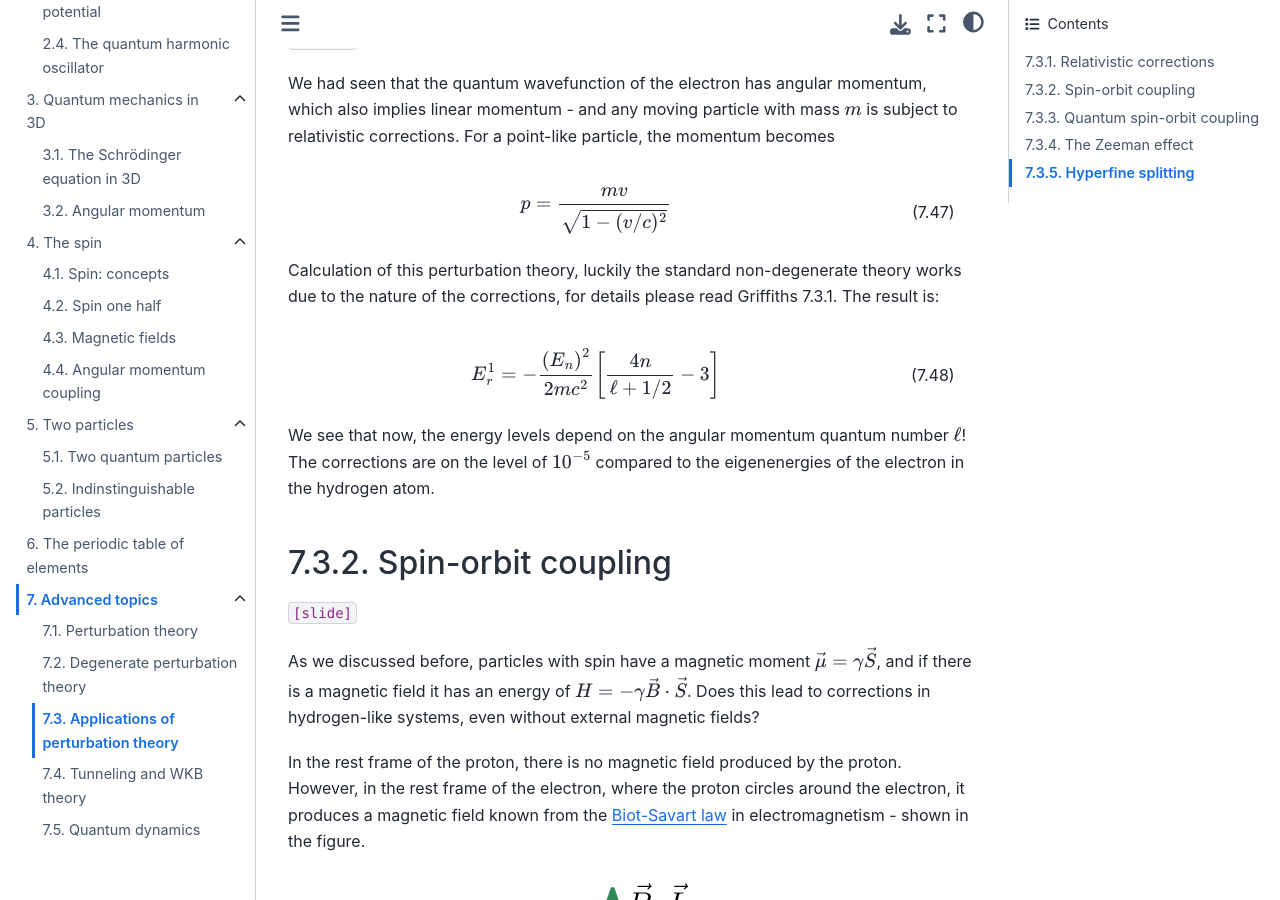
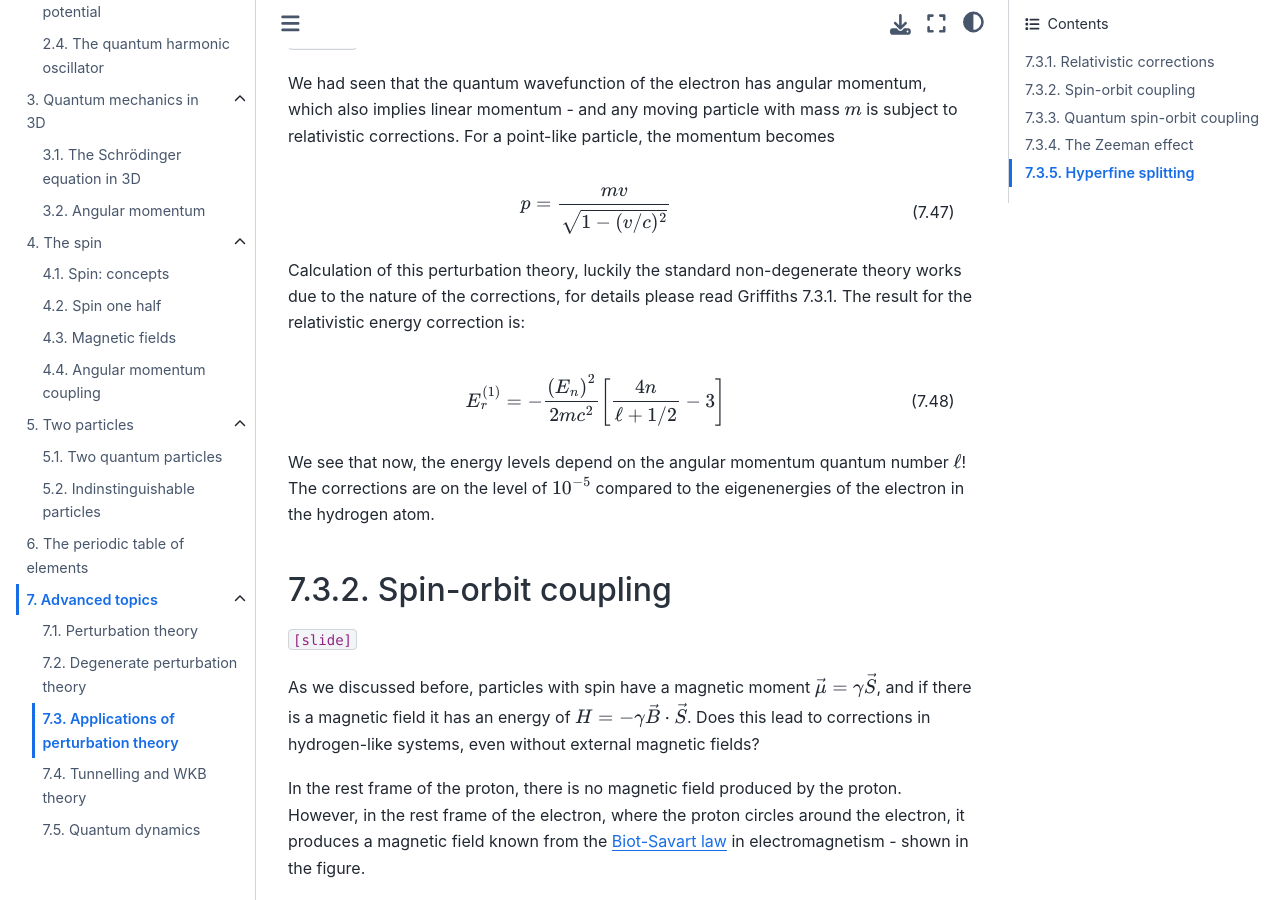
Before and after one commit to wolfgangasdf/iqp-book, a Jupyter Book: the page built from ad-perturbation-theory-apps.md, in a window 1280 px wide and 900 px high, scrolled down 501 px. Built offline with Jupyter Book 1.0.4 settings and Sphinx 7.4.7 and the Sphinx Book theme 1.1.4, drawn with Linux system fonts in a browser that asks for light colours; some of the changed text lies outside the part shown.

Commit message:
final for 2324?

```diff
--- a/ad-perturbation-theory-apps.md
+++ b/ad-perturbation-theory-apps.md
@@ -26,10 +26,10 @@
 
 $$p=\frac{m v}{\sqrt{1-(v / c)^2}}$$(ad-pta-1)
 
-Calculation of this perturbation theory, luckily the standard non-degenerate theory works due to the nature of the corrections, for details please read Griffiths 7.3.1. The result is:
+Calculation of this perturbation theory, luckily the standard non-degenerate theory works due to the nature of the corrections, for details please read Griffiths 7.3.1. The result for the relativistic energy correction is:
 
 $$
-E_r^1=-\frac{\left(E_n\right)^2}{2 m c^2}\left[\frac{4 n}{\ell+1 / 2}-3\right]
+E_r^{(1)}=-\frac{\left(E_n\right)^2}{2 m c^2}\left[\frac{4 n}{\ell+1 / 2}-3\right]
 $$(ad-pta-2)
 
 We see that now, the energy levels depend on the angular momentum quantum number $\ell$! The corrections are on the level of $10^{-5}$ compared to the eigenenergies of the electron in the hydrogen atom.
@@ -58,6 +58,8 @@
 
 $$H_{so}^{\prime}=\left(\frac{e^2}{8 \pi \epsilon_0}\right) \frac{1}{m^2 c^2 r^3} \vec{S}\cdot\vec{L}$$(ad-pta-4)
 
+<!-- TODO not very clear - probably add a slide? -->
+
 ## Quantum spin-orbit coupling
 
 `[slide]`
@@ -67,7 +69,7 @@
 Luckily, $H_{so}$ does still commute with $L^2$, $S^2$, and the total angular momentum $\vec{J}=\vec{L}+\vec{S}$. So the eigenstates of $L_z$ and $S_z$ became bad states, but the eigenstates of $L^2$, $S^2$, $J^2$, and $J_z$ are "good"! We won't calculate them here, see Griffiths 7.3.2 for more information. The resulting energy correction is:
 
 $$
-E_{\mathrm{so}}^1=\frac{\left(E_n\right)^2}{m c^2}\left\{\frac{n[j(j+1)-\ell(\ell+1)-3 / 4]}{\ell(\ell+1 / 2)(\ell+1)}\right\}
+E_{\mathrm{so}}^{(1)}=\frac{\left(E_n\right)^2}{m c^2}\left\{\frac{n[j(j+1)-\ell(\ell+1)-3 / 4]}{\ell(\ell+1 / 2)(\ell+1)}\right\}
 $$(ad-pta-5)
 
 The most important outcome of this is that the energy of the electronic states in hydrogen depend not only on $n$ and $\ell$, but also on the spin via $j$, which therefore splits different $\ell$ and $s$ states, as shown in the figure:
@@ -122,7 +124,7 @@
 
 For $B_{\mathrm{ext}} \ll B_{\mathrm{int}}$, the fine structure splitting dominates, and $H_Z'$ can be treated as a perturbation. Luckily, $\left|n \ell j m_j\right\rangle$ are good eigenstates and we can use first-order perturbation theory (for details see Griffiths 7.4.1):
 
-$$E_Z^1=\left\langle n \ell j m_j\left|H_Z^{\prime}\right| n \ell j m_j\right\rangle=\frac{e}{2 m} B_{\mathrm{ext}} \hat{k} \cdot\langle\vec{L}+2 \vec{S}\rangle$$
+$$E_Z^{(1)}=\left\langle n \ell j m_j\left|H_Z^{\prime}\right| n \ell j m_j\right\rangle=\frac{e}{2 m} B_{\mathrm{ext}} \hat{z} \cdot\langle\vec{L}+2 \vec{S}\rangle$$
 
 One can calculate
 
@@ -130,7 +132,7 @@
 
 where the term in brackets is the **Landé g-factor** $g_J$:
 
-$$E_Z^1=\mu_B g_J B_{\mathrm{ext}} m_j$$(ad-pta-7)
+$$E_Z^{(1)}=\mu_B g_J B_{\mathrm{ext}} m_j$$(ad-pta-7)
 
 And,
 
@@ -171,7 +173,7 @@
 
 We find a first-order perturbation theory correction to energy
 
-$$E_{\mathrm{hf}}^1=\frac{\mu_0 g_p e^2}{3 \pi m_p m_e a^3}\left\langle\vec{S}_p \cdot \vec{S}_e\right\rangle$$(ad-pta-10)
+$$E_{\mathrm{hf}}^{(1)}=\frac{\mu_0 g_p e^2}{3 \pi m_p m_e a^3}\left\langle\vec{S}_p \cdot \vec{S}_e\right\rangle$$(ad-pta-10)
 
 which is an example of spin-spin coupling! It is suggestive that it splits the "triplet" state where both spins are aligned parallel, and the singlet state where the spins are anti-parallel.
 
```
Also changed, not shown: other parts of ad-perturbation-theory-apps.md (+1 -1 lines), ad-perturbation-theory-degenerate.md (+4 -2 lines), ad-perturbation-theory.md (+2 -2 lines), ad-quantum-dynamics.md (+1 -1 lines), ad-wkb.md (+4 -2 lines), development.md (+5 -0 lines).
